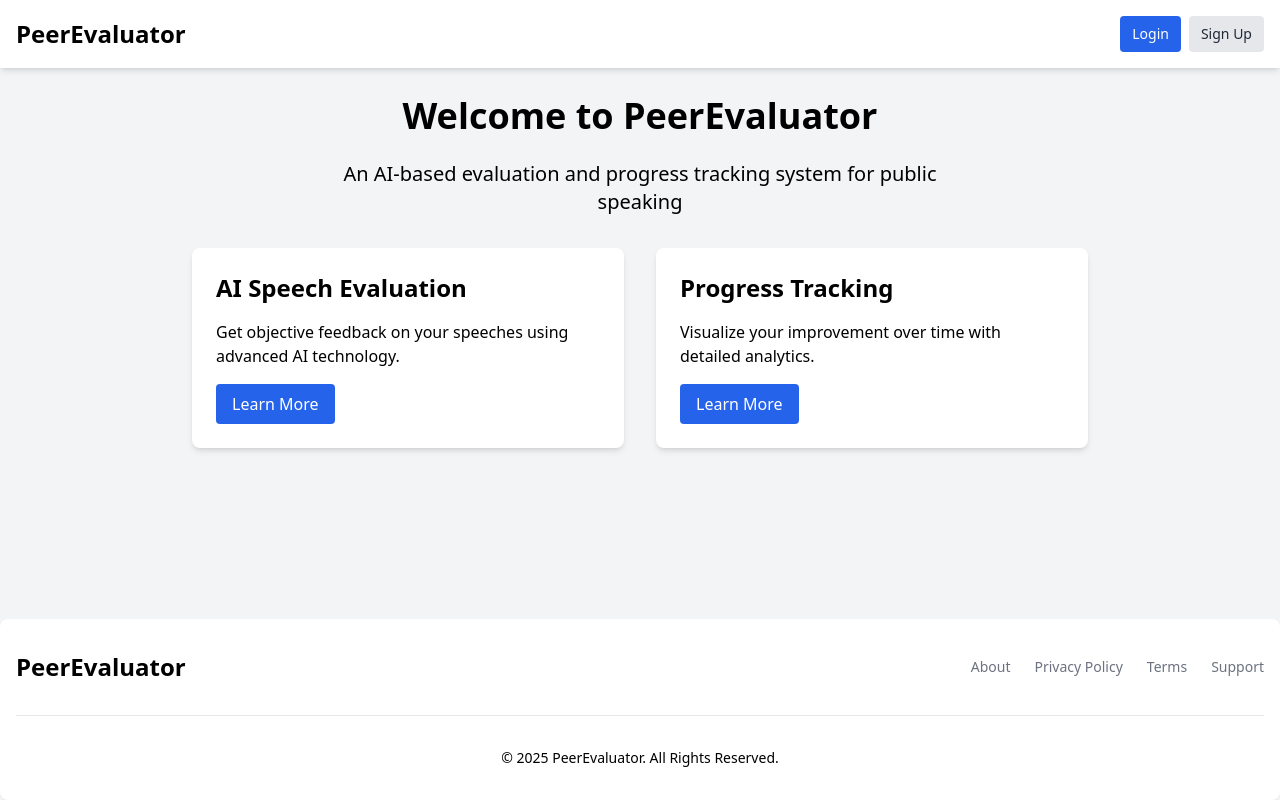
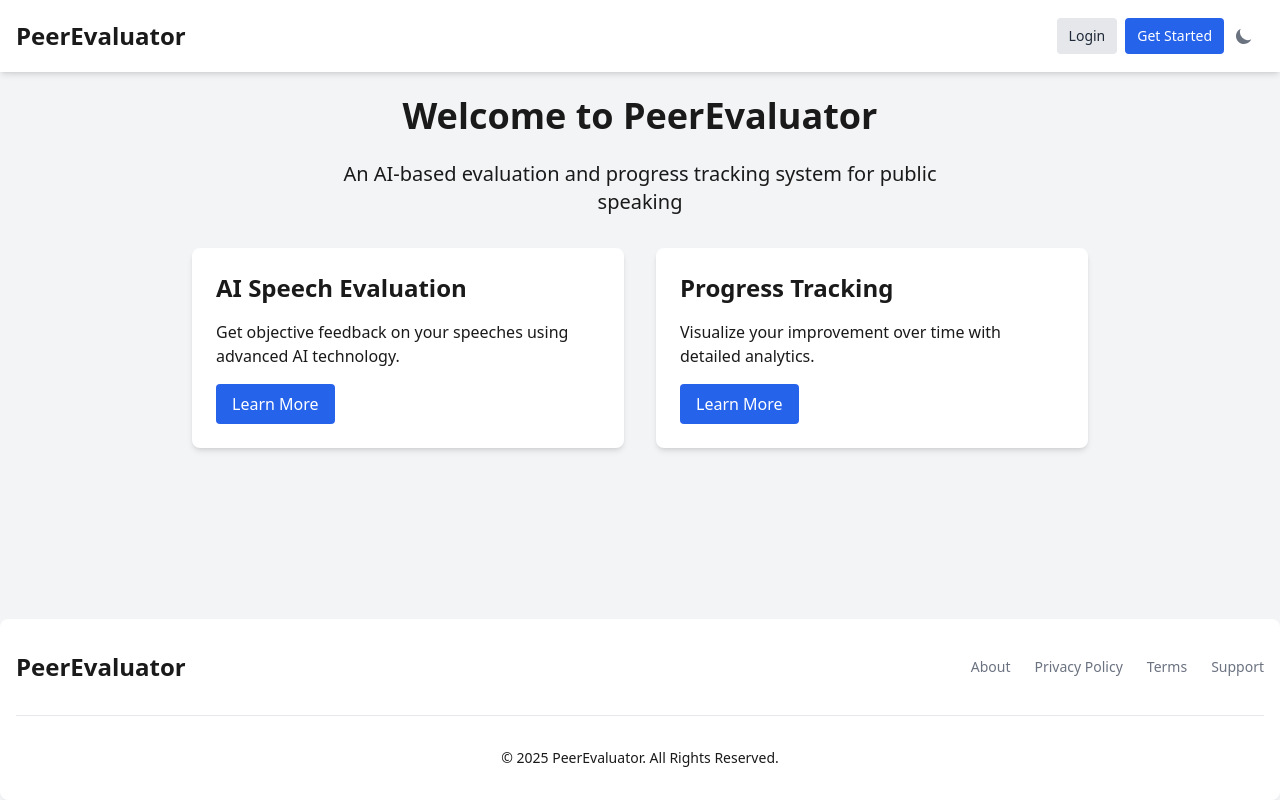
Before and after one commit to Lakkitha/PeerEvaluator-App, a React (Vite) app in the folder client/: page / in a window 1280 px wide. Built offline with nearby package versions, Linux system fonts and the light colour scheme; no server answers.

Commit message:
Added in Theme Toggle

```diff
--- a/client/src/App.css
+++ b/client/src/App.css
@@ -1,6 +1,8 @@
 @tailwind base;
 @tailwind components;
 @tailwind utilities;
+
+@custom-variant dark (&:where(.dark, .dark *));
 
 #root {
   width: 100%;
--- /dev/null
+++ b/client/src/ThemeToggle.tsx
@@ -0,0 +1,106 @@
+import { useEffect, useState } from "react";
+
+interface ThemeToggleProps {
+  className?: string; // Allow custom styling from parent components
+}
+
+// Create a type for themes to avoid string literals
+type Theme = 'dark' | 'light' | 'system';
+
+const ThemeToggle: React.FC<ThemeToggleProps> = ({ className = '' }) => {
+  const [theme, setTheme] = useState<Theme>('system');
+
+  // Initialize theme on component mount
+  useEffect(() => {
+    // Check localStorage for saved preference
+    const savedTheme = localStorage.getItem('color-theme') as Theme | null;
+
+    if (savedTheme) {
+      setTheme(savedTheme);
+      applyTheme(savedTheme);
+    } else {
+      // If no preference is saved, use system preference
+      const prefersDark = window.matchMedia('(prefers-color-scheme: dark)').matches;
+      setTheme('system');
+      applyTheme(prefersDark ? 'dark' : 'light');
+
+      // Listen for system theme changes
+      const mediaQuery = window.matchMedia('(prefers-color-scheme: dark)');
+      const handleChange = (e: MediaQueryListEvent) => {
+        if (theme === 'system') {
+          applyTheme(e.matches ? 'dark' : 'light');
+        }
+      };
+
+      mediaQuery.addEventListener('change', handleChange);
+      return () => mediaQuery.removeEventListener('change', handleChange);
+    }
+  }, []);
+
+  // Apply the selected theme
+  const applyTheme = (newTheme: Theme | 'system') => {
+    const root = document.documentElement;
+
+    if (newTheme === 'system') {
+      const systemPrefersDark = window.matchMedia('(prefers-color-scheme: dark)').matches;
+      root.classList.toggle('dark', systemPrefersDark);
+    } else {
+      root.classList.toggle('dark', newTheme === 'dark');
+    }
+  };
+
+  // Toggle between light and dark themes
+  const toggleTheme = () => {
+    const newTheme = theme === 'light' || (theme === 'system' && !document.documentElement.classList.contains('dark'))
+      ? 'dark'
+      : 'light';
+
+    setTheme(newTheme);
+    applyTheme(newTheme);
+    localStorage.setItem('color-theme', newTheme);
+  };
+
+  // Get current active theme appearance (not preference)
+  const isDarkMode = document.documentElement.classList.contains('dark');
+
+  return (
+    <button
+      id="theme-toggle"
+      type="button"
+      onClick={toggleTheme}
+      className={`text-gray-500 dark:text-gray-400 hover:bg-gray-100 dark:hover:bg-gray-700
+      focus:outline-none focus:ring-4 focus:ring-gray-200 dark:focus:ring-gray-700
+      rounded-lg text-sm p-2.5 transition-colors ${className}`}
+      aria-label="Toggle Dark Mode"
+      title={isDarkMode ? "Switch to light mode" : "Switch to dark mode"}
+    >
+      {/* Sun icon - shown in dark mode */}
+      <svg
+        aria-hidden="true"
+        className={isDarkMode ? "w-5 h-5" : "hidden w-5 h-5"}
+        fill="currentColor"
+        viewBox="0 0 20 20"
+        xmlns="http://www.w3.org/2000/svg"
+      >
+        <path
+          d="M10 2a1 1 0 011 1v1a1 1 0 11-2 0V3a1 1 0 011-1zm4 8a4 4 0 11-8 0 4 4 0 018 0zm-.464 4.95l.707.707a1 1 0 001.414-1.414l-.707-.707a1 1 0 00-1.414 1.414zm2.12-10.607a1 1 0 010 1.414l-.706.707a1 1 0 11-1.414-1.414l.707-.707a1 1 0 011.414 0zM17 11a1 1 0 100-2h-1a1 1 0 100 2h1zm-7 4a1 1 0 011 1v1a1 1 0 11-2 0v-1a1 1 0 011-1zM5.05 6.464A1 1 0 106.465 5.05l-.708-.707a1 1 0 00-1.414 1.414l.707.707zm1.414 8.486l-.707.707a1 1 0 01-1.414-1.414l.707-.707a1 1 0 011.414 1.414zM4 11a1 1 0 100-2H3a1 1 0 000 2h1z"
+          fillRule="evenodd"
+          clipRule="evenodd"
+        ></path>
+      </svg>
+
+      {/* Moon icon - shown in light mode */}
+      <svg
+        aria-hidden="true"
+        className={!isDarkMode ? "w-5 h-5" : "hidden w-5 h-5"}
+        fill="currentColor"
+        viewBox="0 0 20 20"
+        xmlns="http://www.w3.org/2000/svg"
+      >
+        <path d="M17.293 13.293A8 8 0 016.707 2.707a8.001 8.001 0 1010.586 10.586z"></path>
+      </svg>
+    </button>
+  );
+};
+
+export default ThemeToggle;
--- a/client/src/components/Navbar.tsx
+++ b/client/src/components/Navbar.tsx
@@ -2,6 +2,7 @@ import { useState, useEffect, useRef } from "react";
 import { Link, useNavigate } from "react-router-dom";
 import { auth } from "../firebase";
 import { onAuthStateChanged, signOut } from "firebase/auth";
+import ThemeToggle from "../ThemeToggle";
 
 const Navbar = () => {
   const [isMobileMenuOpen, setIsMobileMenuOpen] = useState(false);
@@ -32,7 +33,7 @@ const Navbar = () => {
     try {
       await signOut(auth);
       setIsUserDropdownOpen(false);
-      navigate('/');
+      navigate("/");
     } catch (error) {
       console.error("Error signing out:", error);
     }
@@ -70,12 +71,22 @@ const Navbar = () => {
   return (
     <nav className="bg-white border-gray-200 dark:bg-gray-900 fixed w-full z-20 shadow-md">
       <div className="max-w-screen-xl flex flex-wrap items-center justify-between mx-auto p-4">
-        <Link to="/" className="flex items-center space-x-3 rtl:space-x-reverse">
-          <span className="self-center text-2xl font-semibold whitespace-nowrap dark:text-white">PeerEvaluator</span>
+        <Link
+          to="/"
+          className="flex items-center space-x-3 rtl:space-x-reverse"
+        >
+          <span className="self-center text-2xl font-semibold whitespace-nowrap dark:text-white">
+            PeerEvaluator
+          </span>
         </Link>
 
         {/* Center the navigation items on desktop */}
-        <div className={`items-center justify-center ${isMobileMenuOpen ? 'block' : 'hidden'} w-full md:flex md:w-auto md:order-1`} id="navbar-user">
+        <div
+          className={`items-center justify-center ${
+            isMobileMenuOpen ? "block" : "hidden"
+          } w-full md:flex md:w-auto md:order-1`}
+          id="navbar-user"
+        >
           {user && (
             <ul className="flex flex-col font-medium p-4 md:p-0 mt-4 border border-gray-100 rounded-lg bg-gray-50 md:space-x-8 rtl:space-x-reverse md:flex-row md:mt-0 md:border-0 md:bg-white dark:bg-gray-800 md:dark:bg-gray-900 dark:border-gray-700">
               <li>
@@ -140,7 +151,9 @@ const Navbar = () => {
               {/* User dropdown menu - positioned relative to the button */}
               <div
                 ref={dropdownRef}
-                className={`z-50 ${isUserDropdownOpen ? 'block' : 'hidden'} absolute right-0 mt-2 w-48 text-base list-none bg-white divide-y divide-gray-100 rounded-lg shadow-lg dark:bg-gray-700 dark:divide-gray-600`}
+                className={`z-50 ${
+                  isUserDropdownOpen ? "block" : "hidden"
+                } absolute right-0 mt-2 w-48 text-base list-none bg-white divide-y divide-gray-100 rounded-lg shadow-lg dark:bg-gray-700 dark:divide-gray-600`}
                 id="user-dropdown"
               >
                 <div className="px-4 py-3">
@@ -195,18 +208,20 @@ const Navbar = () => {
             <div className="flex space-x-2">
               <Link
                 to="/login"
-                className="py-2 px-3 text-sm text-white bg-blue-600 hover:bg-blue-700 rounded"
+                className="py-2 px-3 text-sm text-gray-800 bg-gray-200 hover:bg-gray-300 rounded dark:text-white dark:bg-gray-700 dark:hover:bg-gray-600"
               >
                 Login
               </Link>
               <Link
                 to="/signup"
-                className="py-2 px-3 text-sm text-gray-800 bg-gray-200 hover:bg-gray-300 rounded dark:text-white dark:bg-gray-700 dark:hover:bg-gray-600"
+                className="py-2 px-3 text-sm text-white bg-blue-600 hover:bg-blue-700 rounded"
               >
-                Sign Up
+                Get Started
               </Link>
             </div>
           )}
+
+          <ThemeToggle />
 
           <button
             type="button"
@@ -216,8 +231,20 @@ const Navbar = () => {
             onClick={toggleMobileMenu}
           >
             <span className="sr-only">Open main menu</span>
-            <svg className="w-5 h-5" aria-hidden="true" xmlns="http://www.w3.org/2000/svg" fill="none" viewBox="0 0 17 14">
-              <path stroke="currentColor" strokeLinecap="round" strokeLinejoin="round" strokeWidth="2" d="M1 1h15M1 7h15M1 13h15"/>
+            <svg
+              className="w-5 h-5"
+              aria-hidden="true"
+              xmlns="http://www.w3.org/2000/svg"
+              fill="none"
+              viewBox="0 0 17 14"
+            >
+              <path
+                stroke="currentColor"
+                strokeLinecap="round"
+                strokeLinejoin="round"
+                strokeWidth="2"
+                d="M1 1h15M1 7h15M1 13h15"
+              />
             </svg>
           </button>
         </div>
--- a/client/src/index.css
+++ b/client/src/index.css
@@ -4,10 +4,33 @@
 
 /* Basic resets that won't conflict with Tailwind */
 :root {
-  font-family: system-ui, -apple-system, BlinkMacSystemFont, 'Segoe UI', Roboto, Oxygen, Ubuntu, Cantarell, 'Open Sans', 'Helvetica Neue', sans-serif;
+  font-family: system-ui, -apple-system, BlinkMacSystemFont, "Segoe UI", Roboto,
+    Oxygen, Ubuntu, Cantarell, "Open Sans", "Helvetica Neue", sans-serif;
+  /* Light mode variables */
+  --background-color: #ffffff;
+  --text-color: #1a1a1a;
+  --border-color: #e5e7eb;
+  --card-background: #f9fafb;
 }
 
+/* Dark mode variables */
+.dark {
+  --background-color: #1a1a1a;
+  --text-color: #f3f4f6;
+  --border-color: #374151;
+  --card-background: #111827;
+}
+
+/* Apply variables */
 body {
   margin: 0;
   min-height: 100vh;
+  background-color: var(--background-color);
+  color: var(--text-color);
+  transition: background-color 0.3s ease, color 0.3s ease;
 }
+
+/* Theme toggle button styles */
+.theme-toggle-btn {
+  @apply text-gray-500 dark:text-gray-400 hover:bg-gray-100 dark:hover:bg-gray-700 focus:outline-none focus:ring-4 focus:ring-gray-200 dark:focus:ring-gray-700 rounded-lg text-sm p-2.5;
+}
--- a/client/tailwind.config.js
+++ b/client/tailwind.config.js
@@ -1,15 +1,9 @@
 /** @type {import('tailwindcss').Config} */
 export default {
-  content: [
-    "./index.html",
-    "./src/**/*.{js,ts,jsx,tsx}",
-    "./node_modules/flowbite/**/*.js"
-  ],
+  content: ["./index.html", "./src/**/*.{js,ts,jsx,tsx}"],
+  darkMode: "class", // Enable dark mode with class strategy
   theme: {
     extend: {},
   },
-  plugins: [
-    require('flowbite/plugin')
-  ],
-  darkMode: 'class',
-}
+  plugins: [],
+};
```
Also changed, not shown: client/src/pages/ProgressTracker.tsx (added).
